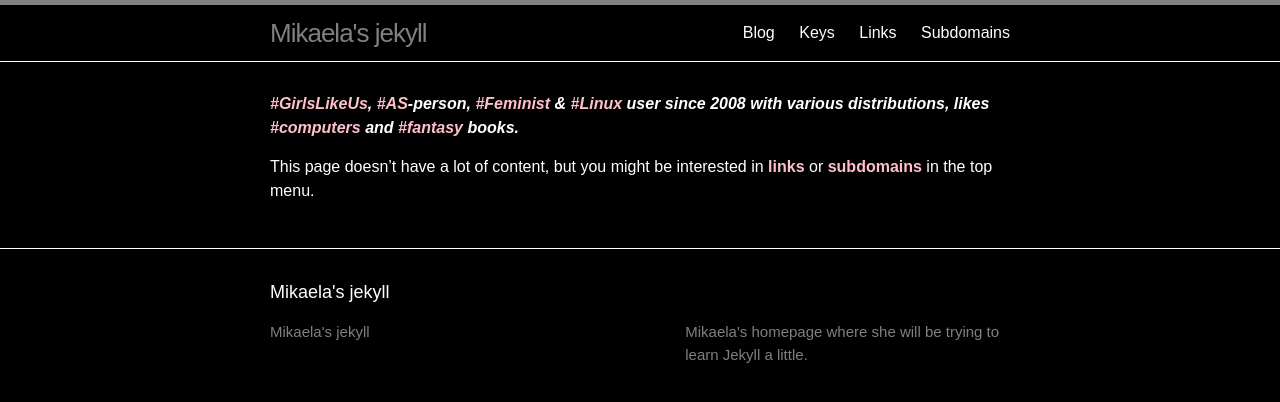
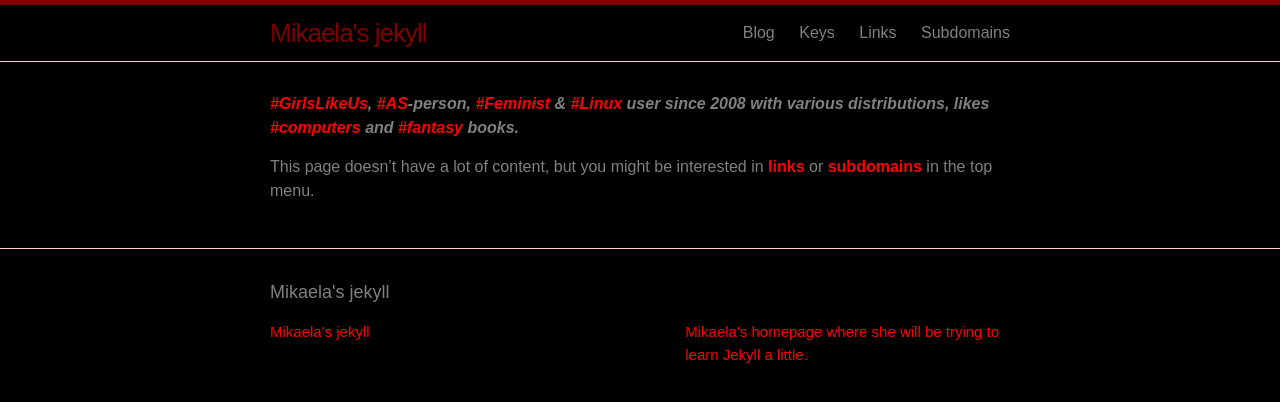
Before and after one commit to Mikaela/mikaela.github.io, a Jekyll site: the page built from index.md, in a window 1280 px wide. Shown: the top 402 px of the page. Built offline with Jekyll 4.4.1, drawn with Linux system fonts in a browser that asks for light colours.

Commit message:
probably entirely mess up main.scss

```diff
--- a/css/main.scss
+++ b/css/main.scss
@@ -14,15 +14,15 @@
 
 $spacing-unit:     30px;
 
-$text-color:       white;
+$text-color:       grey;
 $background-color: black;
-$brand-color:      pink;
+$brand-color:      red;
 
-$grey-color:        gray;
-//$grey-color-light: lighten($grey-color, 40%);
-//$grey-color-dark:  darken($grey-color, 25%);
-$grey-color-light: white;
-$grey-color-dark: gray;
+$grey-color:        red;;
+$grey-color-light: lighten($grey-color, 40%);
+$grey-color-dark:  darken($grey-color, 25%);
+//$grey-color-light: red;
+//$grey-color-dark: red;
 
 // Width of the content area
 $content-width:    800px;
```
